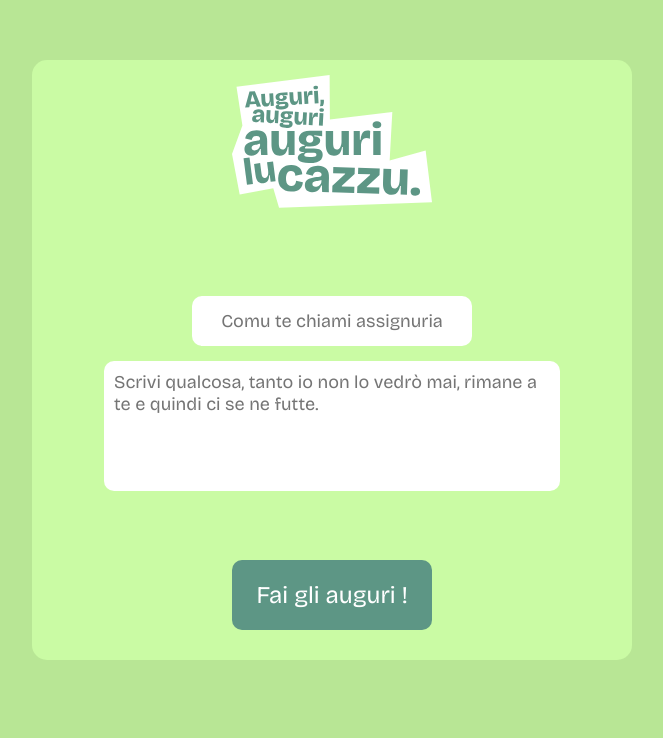
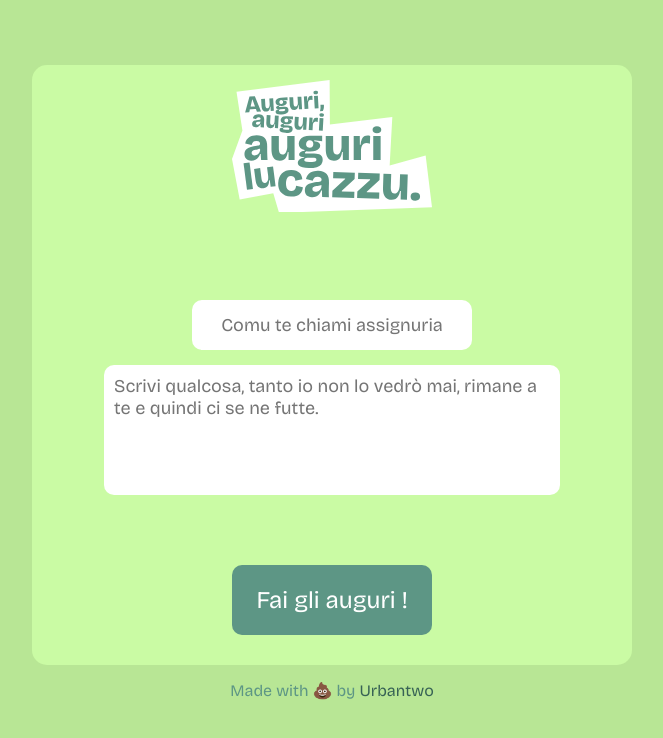
Before and after one commit to urbantwo/Auguri, a plain HTML site: page index.html in a window 1280 px wide. Shown: the whole page, without its empty margins (308-971 px from the left). Drawn offline with nearby package versions, Linux system fonts and the light colour scheme.

Commit message:
aggiunta cacca

```diff
--- a/app.js
+++ b/app.js
@@ -4,6 +4,7 @@ function faiAuguri() {
     var nome = document.getElementById('nome').value
 
     console.log(`Ciao ${nome}, perchè mi hai scritto "${testo}"`)
+    window.alert(`Ciao ${nome}, perchè mi hai scritto "${testo}"`)
 }
 
 
--- a/index.html
+++ b/index.html
@@ -32,6 +32,7 @@
                 </div>
             </div>
         </main>
+        <p class="credits">Made with 💩 by <a href="https://www.instagram.com/urbantwo/">Urbantwo</a></p>
 
 </body>
 
--- a/style.css
+++ b/style.css
@@ -3,6 +3,7 @@
     --verde-background : #b8e695;
     --verde : #CAFBA4;
     --blu : #5d9685;
+    --link : #376255;
     --blu-hover : #64A894;
     --gap : 15px;
 }
@@ -19,10 +20,11 @@ body{
     justify-content: center;
 
     align-items: center;
-    height: 700px;
+    height: 800px;
     max-height: 95vh;
     margin: 10px;
     margin-bottom: 30px;
+    flex-direction: column;
 }
 
 main {
@@ -115,3 +117,12 @@ main {
 .logo{
     width: 200px;
 }
+
+.credits{
+    color: var(--blu);
+}
+
+.credits a {
+    text-decoration: none;
+    color: var(--link);
+}
```
Also changed, not shown: 1 other file.
